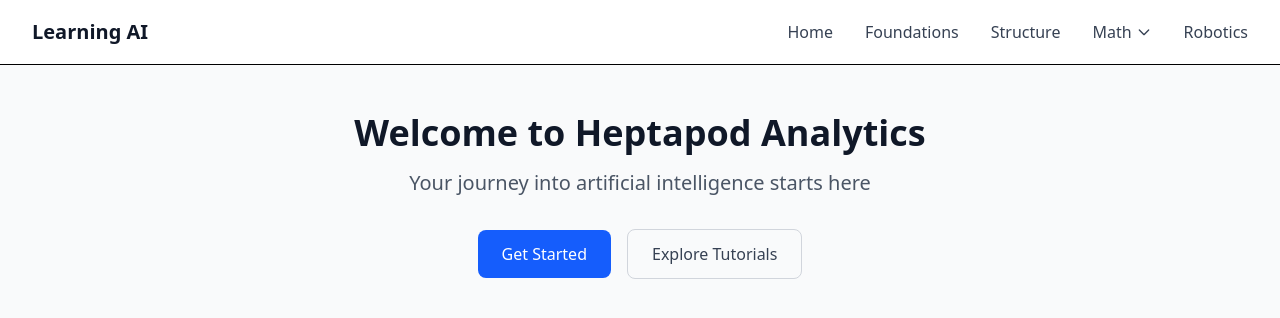
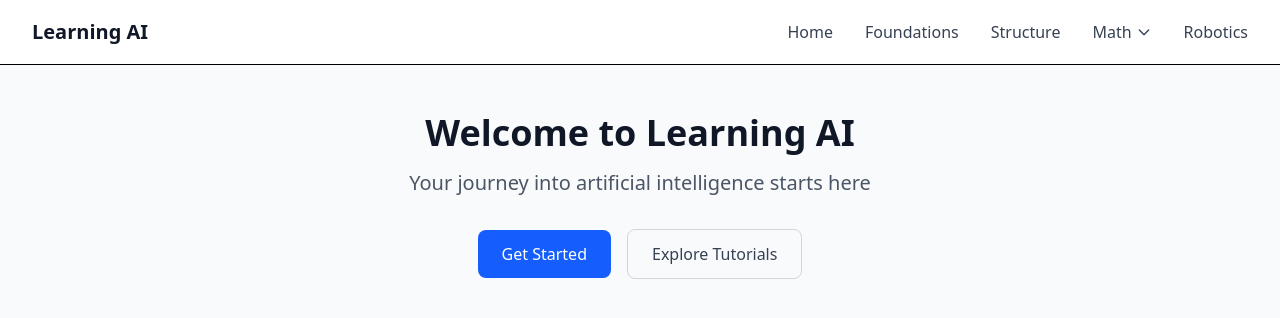
Before and after one commit to WilliamGiammona/learning-ai, a Next.js app: page / in a window 1280 px wide. Shown: the top 318 px of the page. Built offline with nearby package versions, Linux system fonts and the light colour scheme.

Commit message:
reverse change

```diff
--- a/app/page.tsx
+++ b/app/page.tsx
@@ -4,7 +4,7 @@ export default function Home() {
       <div className="max-w-7xl mx-auto px-4 sm:px-6 lg:px-8 py-12">
         <div className="text-center">
           <h1 className="text-4xl font-bold text-gray-900 mb-4">
-            Welcome to Heptapod Analytics
+            Welcome to Learning AI
           </h1>
           <p className="text-xl text-gray-600 mb-8">
             Your journey into artificial intelligence starts here
```
